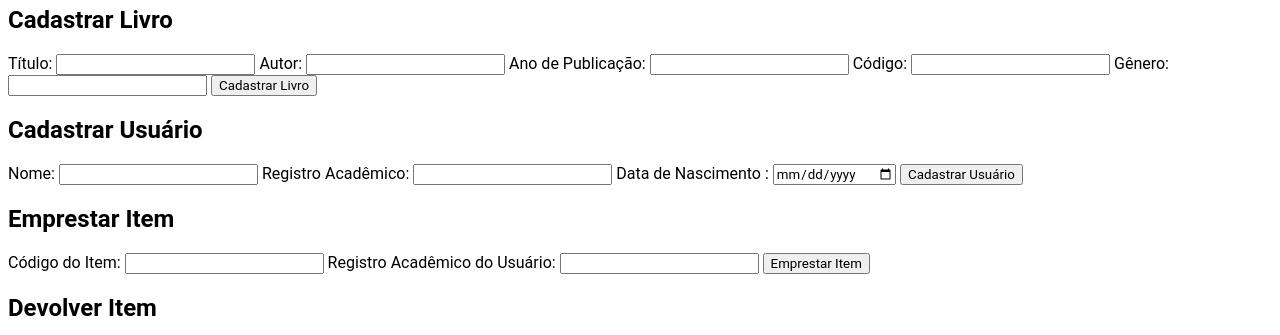
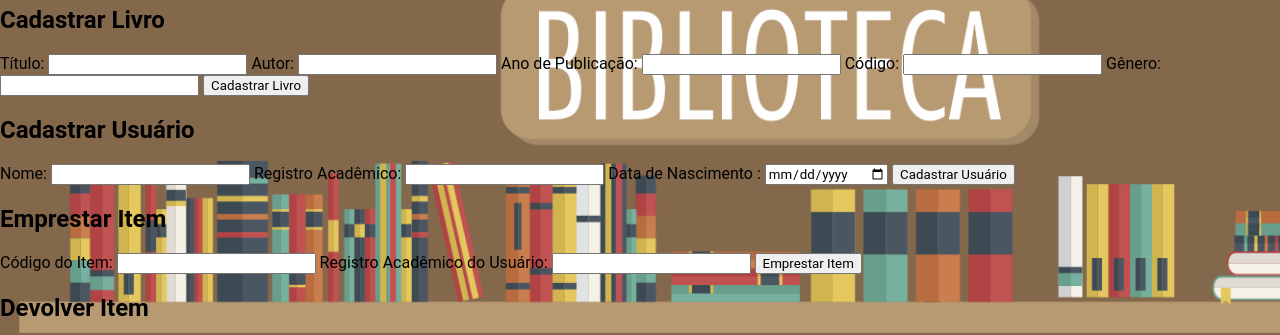
Before and after one commit to JhonatDev/projeto_biblioteca, a plain HTML site: page index.html in a window 1280 px wide. Shown: the part 75-410 px from the top of the page. Drawn offline with Linux system fonts and the light colour scheme; no server answers.

Commit message:
css detail

```diff
--- a/styles.css
+++ b/styles.css
@@ -50,3 +50,10 @@ tr{
     margin: 2vw;
     text-align: center;
 }
+body {
+    background-image: url('image.png');
+    background-size: cover; /* para cobrir toda a página */
+    height: 100vh; /* altura igual à altura da janela de visualização (viewport height) */
+    margin: 0;
+    padding: 0;
+}
```
Also changed, not shown: image.png (added).
